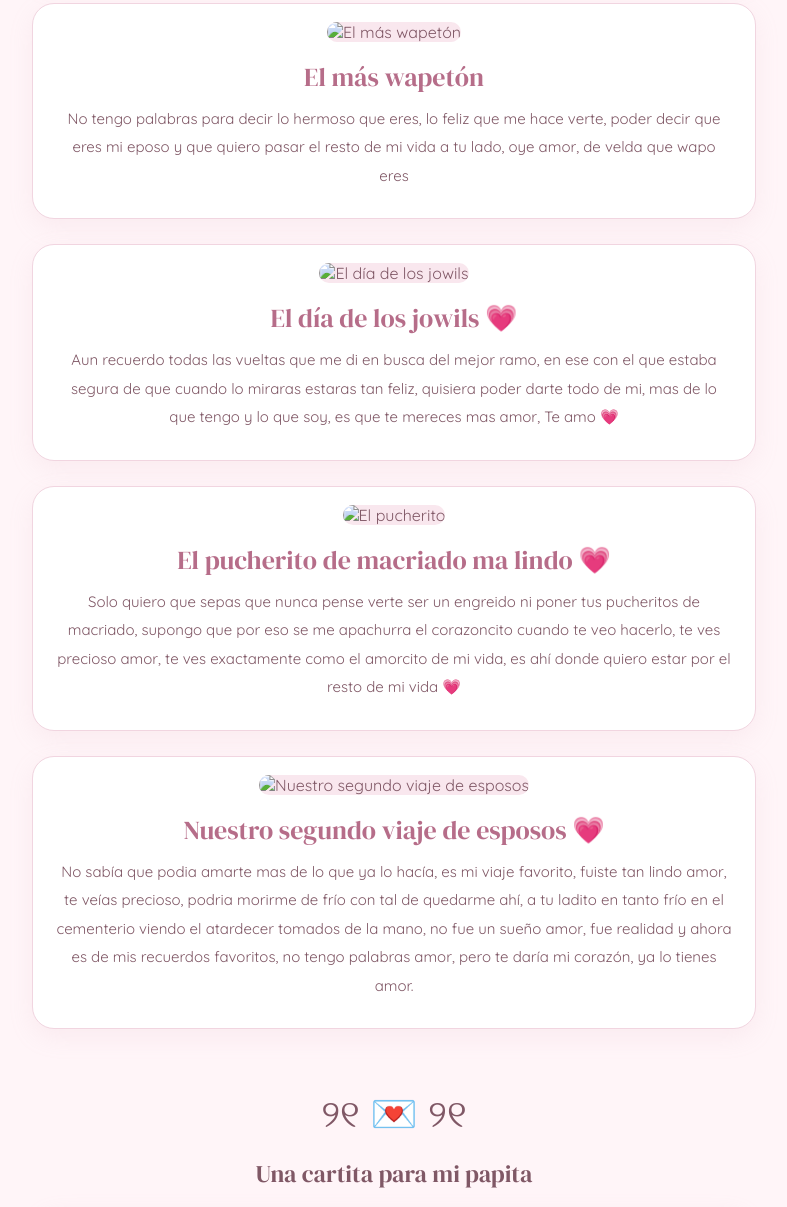
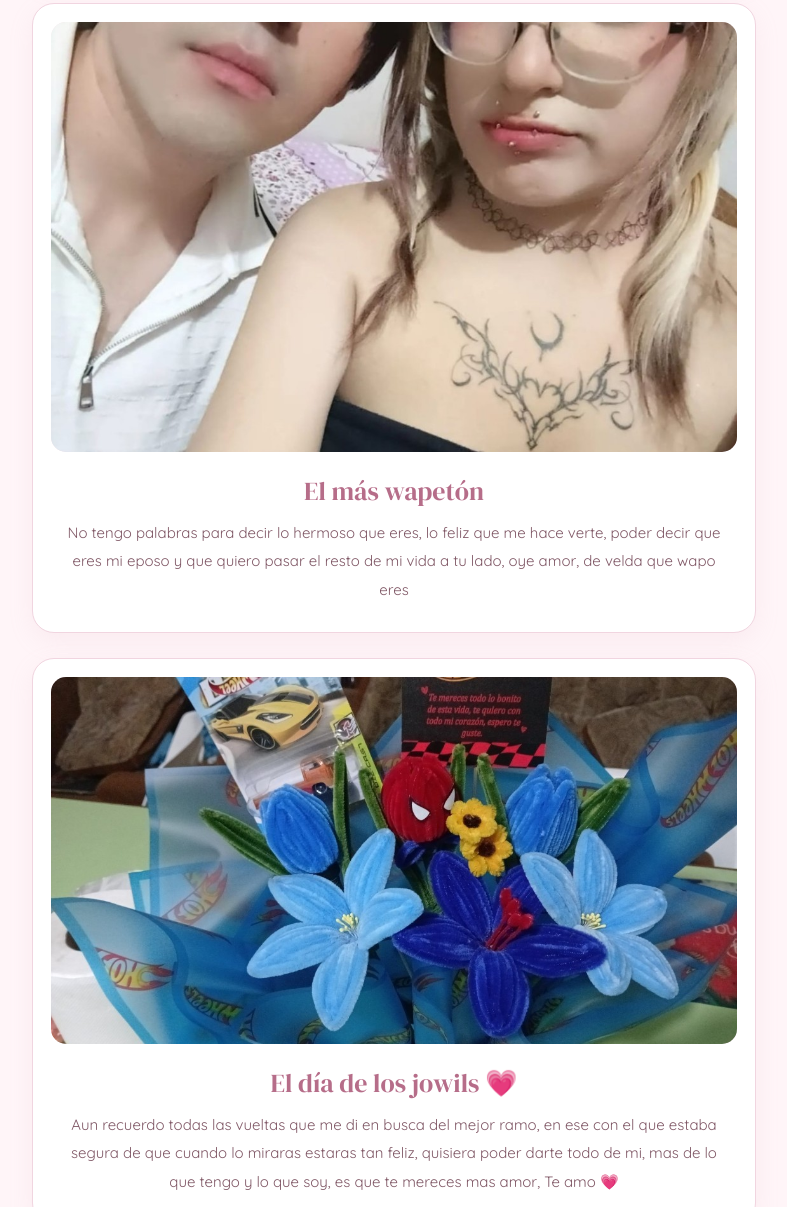
Before and after one commit to alicemounthar-spec/love-story-con-mi-papita, a plain HTML site: page index.html in a window 1280 px wide. Shown: the part 1230-2437 px from the top of the page, without its empty margins (246-1033 px from the left). Drawn offline with Linux system fonts and the light colour scheme.

Commit message:
Actualizar index.html

```diff
--- a/index.html
+++ b/index.html
@@ -189,22 +189,22 @@ footer {
     <p>Ay mi amor, que lindo te veías, siempre soñé con viajar con la persona que amo, lo cumpli a tu lado, que sean millones de viajes, que sean muchos te amo, que sea toda nuestra vida, no sabes cuanto te amo papita💗</p>
   </section>
   <section class="memory">
-    <img src="foto2.jpg" alt="El más wapetón">
+    <img src="Screenshot_20261122_013437_Photos.jpg" alt="El más wapetón">
     <h2>El más wapetón</h2>
     <p>No tengo palabras para decir lo hermoso que eres, lo feliz que me hace verte, poder decir que eres mi eposo y que quiero pasar el resto de mi vida a tu lado, oye amor, de velda que wapo eres</p>
   </section>
   <section class="memory">
-    <img src="foto3.jpg" alt="El día de los jowils">
+    <img src="Screenshot_20261122_013208_Photos.jpg" alt="El día de los jowils">
     <h2>El día de los jowils 💗</h2>
     <p>Aun recuerdo todas las vueltas que me di en busca del mejor ramo, en ese con el que estaba segura de que cuando lo miraras estaras tan feliz, quisiera poder darte todo de mi, mas de lo que tengo y lo que soy, es que te mereces mas amor, Te amo 💗</p>
   </section>
   <section class="memory">
-    <img src="foto4.jpg" alt="El pucherito">
+    <img src="Screenshot_20261122_013037_Photos.jpg" alt="El pucherito">
     <h2>El pucherito de macriado ma lindo 💗</h2>
     <p>Solo quiero que sepas que nunca pense verte ser un engreido ni poner tus pucheritos de macriado, supongo que por eso se me apachurra el corazoncito cuando te veo hacerlo, te ves precioso amor, te ves exactamente como el amorcito de mi vida, es ahí donde quiero estar por el resto de mi vida 💗</p>
   </section>
   <section class="memory">
-    <img src="foto5.jpg" alt="Nuestro segundo viaje de esposos">
+    <img src="file_00000000de04820ebf8551b1f2c1ef24.jpg" alt="Nuestro segundo viaje de esposos">
     <h2>Nuestro segundo viaje de esposos 💗</h2>
     <p>No sabía que podia amarte mas de lo que ya lo hacía, es mi viaje favorito, fuiste tan lindo amor, te veías precioso, podria morirme de frío con tal de quedarme ahí, a tu ladito en tanto frío en el cementerio viendo el atardecer tomados de la mano, no fue un sueño amor, fue realidad y ahora es de mis recuerdos favoritos, no tengo palabras amor, pero te daría mi corazón, ya lo tienes amor.</p>
   </section>
```
